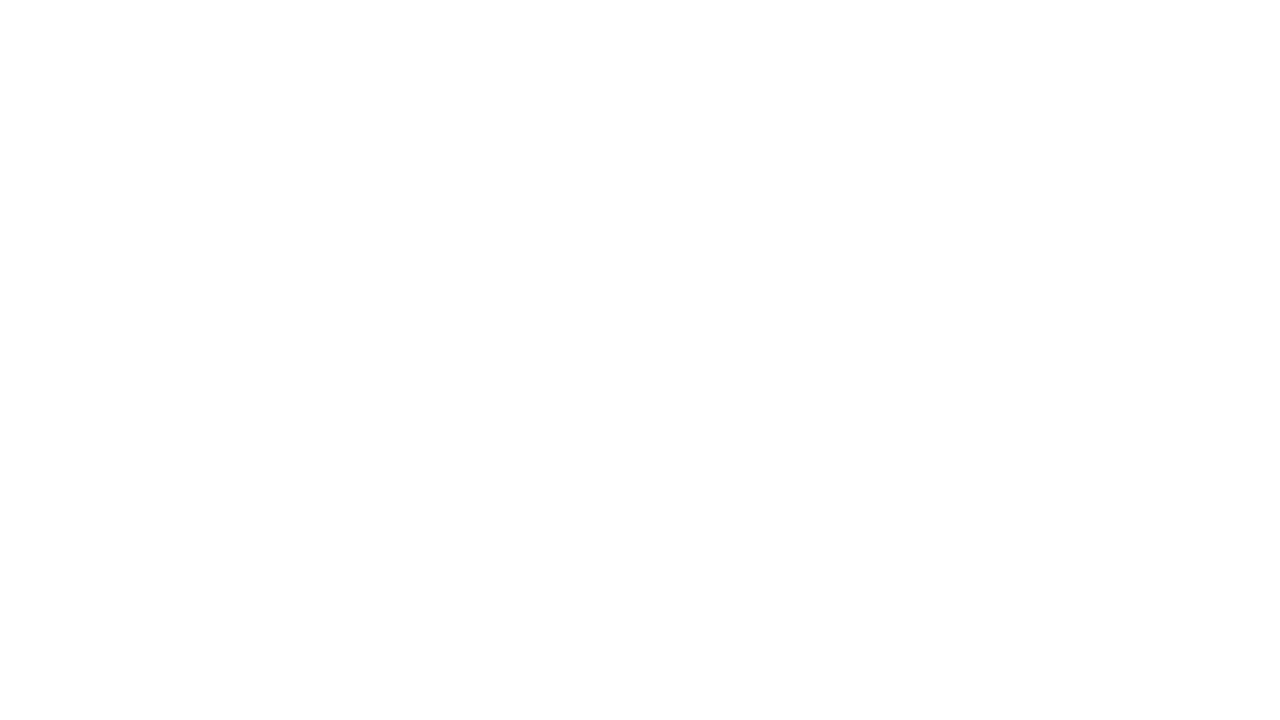
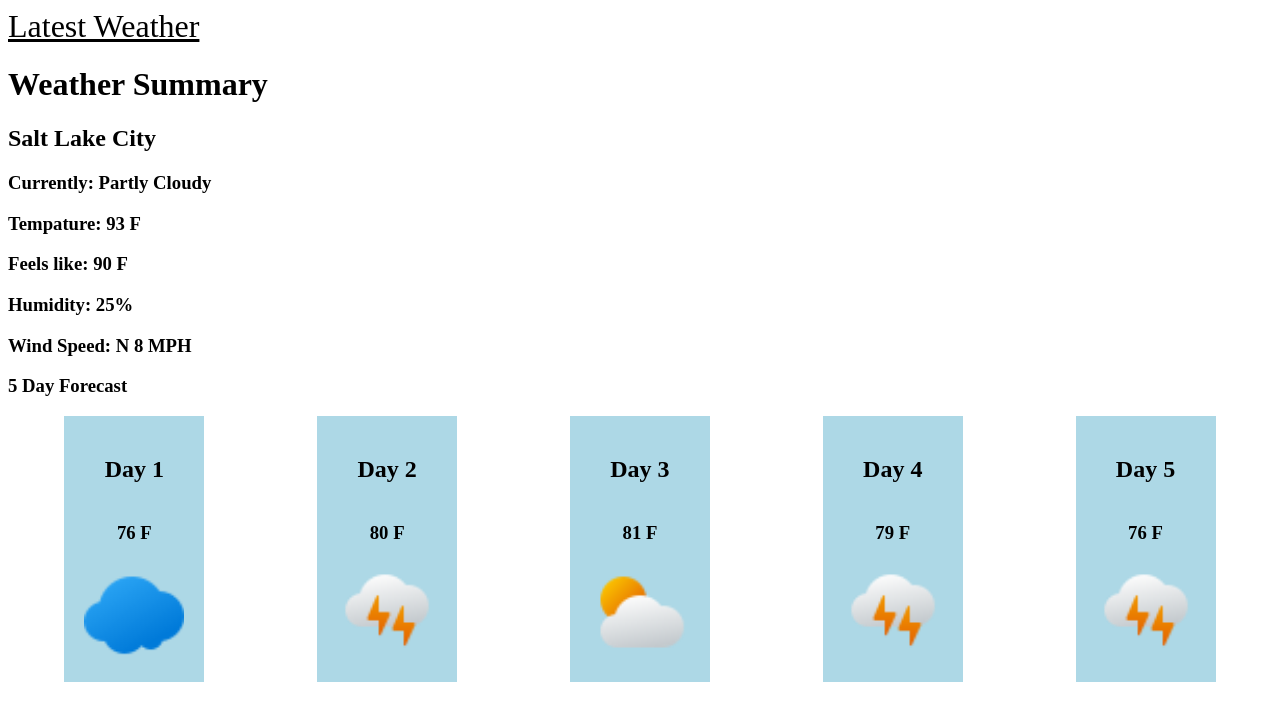
Before and after one commit to ironreplica/Weather-App, a plain HTML site: page index.html in a window 1280 px wide. Drawn offline with Linux system fonts and the light colour scheme.

Commit message:
finished weather app

```diff
--- a/index.html
+++ b/index.html
@@ -1,14 +1,53 @@
 <!DOCTYPE html>
 <html>
     <head>
+        <!--  -->
         <meta charset="UTF-8">
         <meta name="viewport" content="width=device-width, initial-scale=1.0">
         <title>My Weather App</title>
+        <link rel="stylesheet" href="/styles.css">
     </head>
     <body>
-        <header></header>
+        <header>Latest Weather</header>
+        <h1>Weather Summary</h1>
+        <h2>Salt Lake City</h2>
         <nav></nav>
-        <main></main>
+        <main>
+            <h3>Currently: Partly Cloudy</h3>
+            <h3>Tempature: 93 F</h3>
+            <h3>Feels like: 90 F</h3>
+            <h3>Humidity: 25%</h3>
+            <h3>Wind Speed: N 8 MPH</h3>
+            <h3>5 Day Forecast</h3>
+            <div class="weather">
+                <div class="weather-data">
+                    <h2>Day 1</h2>
+                    <h3>76 F</h3>
+                    <img src="/Images/cloud048.png" alt="">
+                </div>
+                <div class="weather-data">
+                    <h2>Day 2</h2>
+                    <h3>80 F</h3>
+                    <img src="/Images/icons8-cloud-lightning-48.png" alt="">
+                </div>
+                <div class="weather-data">
+                    <h2>Day 3</h2>
+                    <h3>81 F</h3>
+                    <img src="/Images/icons8-partly-cloudy-day-48.png" alt="">
+                </div>
+                <div class="weather-data">
+                    <h2>Day 4</h2>
+                    <h3>79 F</h3>
+                    <img src="/Images/icons8-cloud-lightning-48.png" alt="">
+                </div>
+                <div class="weather-data">
+                    <h2>Day 5</h2>
+                    <h3>76 F</h3>
+                    <img src="/Images/icons8-cloud-lightning-48.png" alt="">
+                </div>
+            </div>
+
+        </main>
         <footer></footer>
     </body>
 </html>
--- /dev/null
+++ b/styles.css
@@ -0,0 +1,19 @@
+header {
+    font-size: 32px;
+    text-decoration: underline;
+}
+.weather-data{
+    background-color: lightblue;
+    text-align: center;
+    padding: 20px;
+    margin: auto;
+    display: flex;
+    width: 100px;
+    flex-direction: column;
+}
+.weather{
+    width: 100%;
+    display: flex;
+    margin: auto;
+
+}
```
Also changed, not shown: Images/cloud048.png (added), Images/icons8-cloud-lightning-48.png (added), Images/icons8-partly-cloudy-day-48.png (added).
